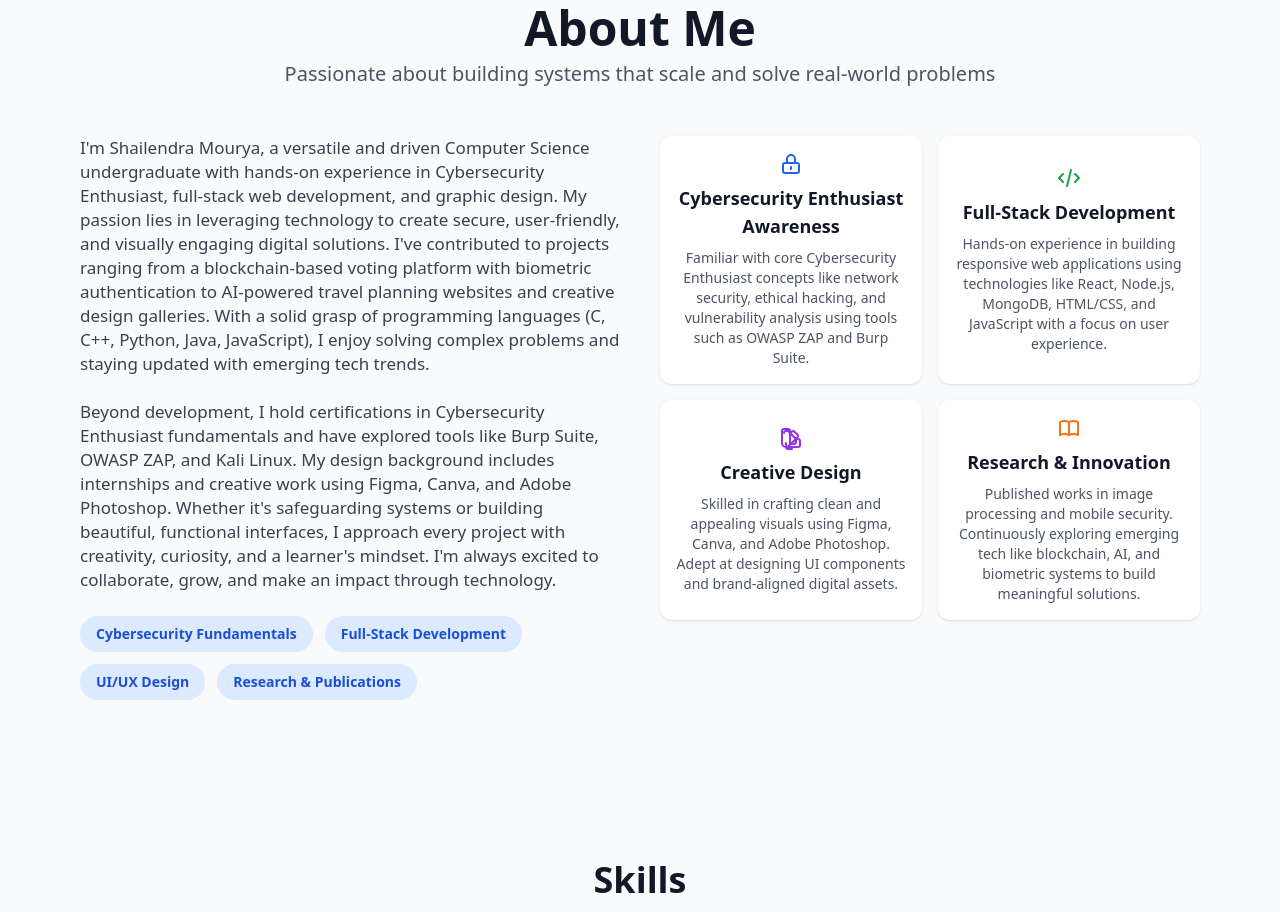
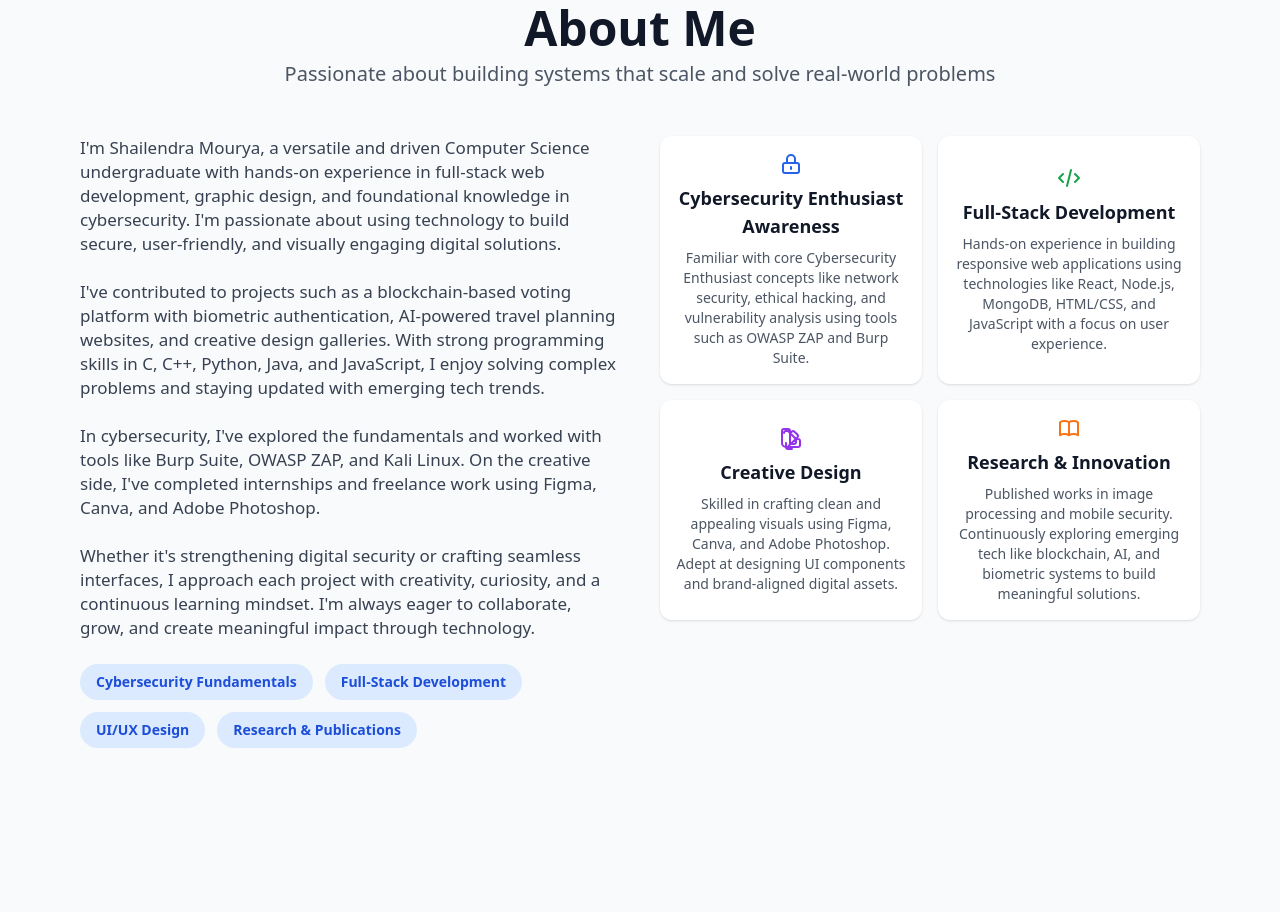
Before and after one commit to shailum17/My-Portfolio, a React (Vite) app: page / in a window 1280 px wide. Shown: the part 940-1852 px from the top of the page. Built offline with nearby package versions, Linux system fonts and the light colour scheme.

Commit message:
Update About section with new professional description

```diff
--- a/src/components/sections/AboutMeSection.tsx
+++ b/src/components/sections/AboutMeSection.tsx
@@ -152,13 +152,25 @@ export default function AboutMeSection() {
               className="text-base md:text-[17px] text-gray-700 font-sans"
               variants={itemVariants}
             >
-              I'm Shailendra Mourya, a versatile and driven Computer Science undergraduate with hands-on experience in Cybersecurity Enthusiast, full-stack web development, and graphic design. My passion lies in leveraging technology to create secure, user-friendly, and visually engaging digital solutions. I've contributed to projects ranging from a blockchain-based voting platform with biometric authentication to AI-powered travel planning websites and creative design galleries. With a solid grasp of programming languages (C, C++, Python, Java, JavaScript), I enjoy solving complex problems and staying updated with emerging tech trends.
+              I'm Shailendra Mourya, a versatile and driven Computer Science undergraduate with hands-on experience in full-stack web development, graphic design, and foundational knowledge in cybersecurity. I'm passionate about using technology to build secure, user-friendly, and visually engaging digital solutions.
             </motion.p>
             <motion.p
               className="text-base md:text-[17px] text-gray-700 font-sans"
               variants={itemVariants}
             >
-              Beyond development, I hold certifications in Cybersecurity Enthusiast fundamentals and have explored tools like Burp Suite, OWASP ZAP, and Kali Linux. My design background includes internships and creative work using Figma, Canva, and Adobe Photoshop. Whether it's safeguarding systems or building beautiful, functional interfaces, I approach every project with creativity, curiosity, and a learner's mindset. I'm always excited to collaborate, grow, and make an impact through technology.
+              I've contributed to projects such as a blockchain-based voting platform with biometric authentication, AI-powered travel planning websites, and creative design galleries. With strong programming skills in C, C++, Python, Java, and JavaScript, I enjoy solving complex problems and staying updated with emerging tech trends.
+            </motion.p>
+            <motion.p
+              className="text-base md:text-[17px] text-gray-700 font-sans"
+              variants={itemVariants}
+            >
+              In cybersecurity, I've explored the fundamentals and worked with tools like Burp Suite, OWASP ZAP, and Kali Linux. On the creative side, I've completed internships and freelance work using Figma, Canva, and Adobe Photoshop.
+            </motion.p>
+            <motion.p
+              className="text-base md:text-[17px] text-gray-700 font-sans"
+              variants={itemVariants}
+            >
+              Whether it's strengthening digital security or crafting seamless interfaces, I approach each project with creativity, curiosity, and a continuous learning mindset. I'm always eager to collaborate, grow, and create meaningful impact through technology.
             </motion.p>
             <motion.div
               className="flex flex-wrap gap-3 mt-4"
```
